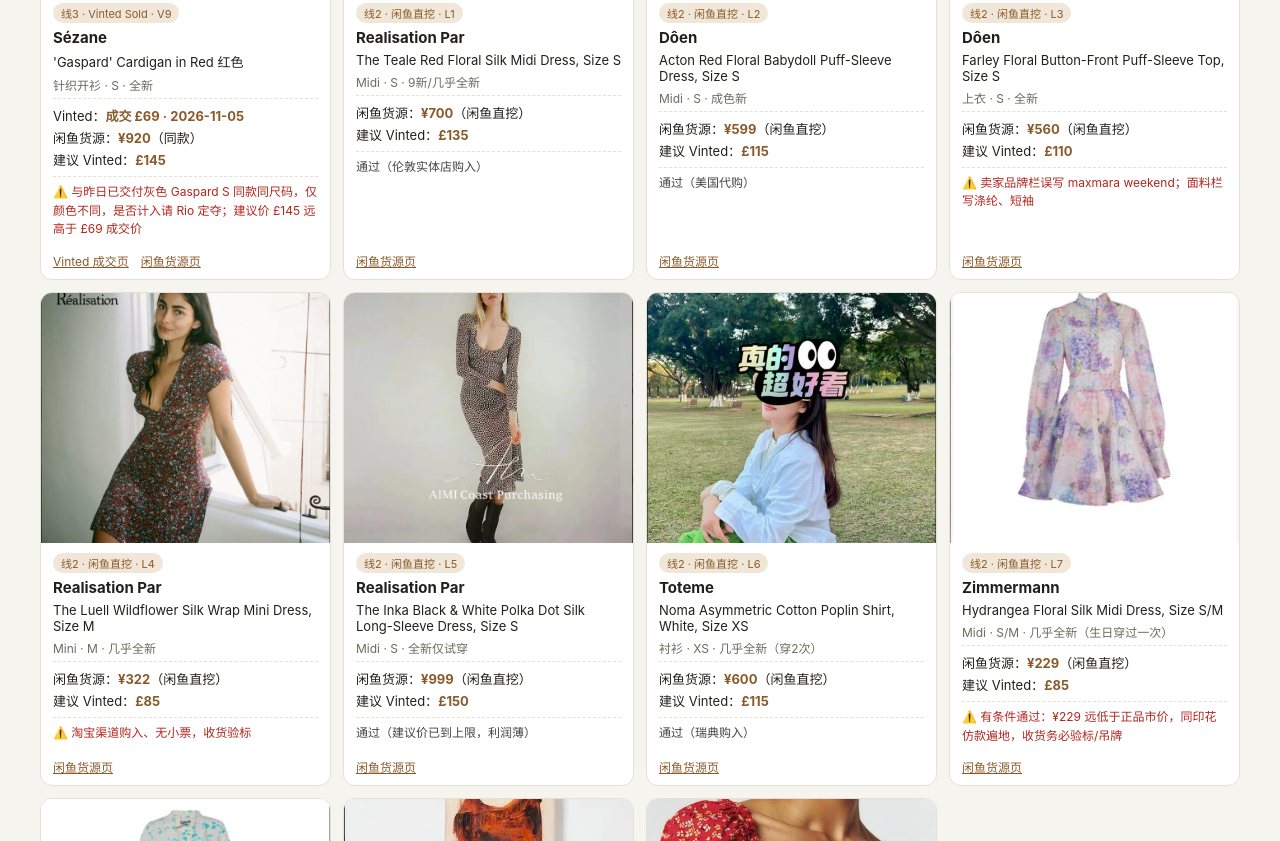
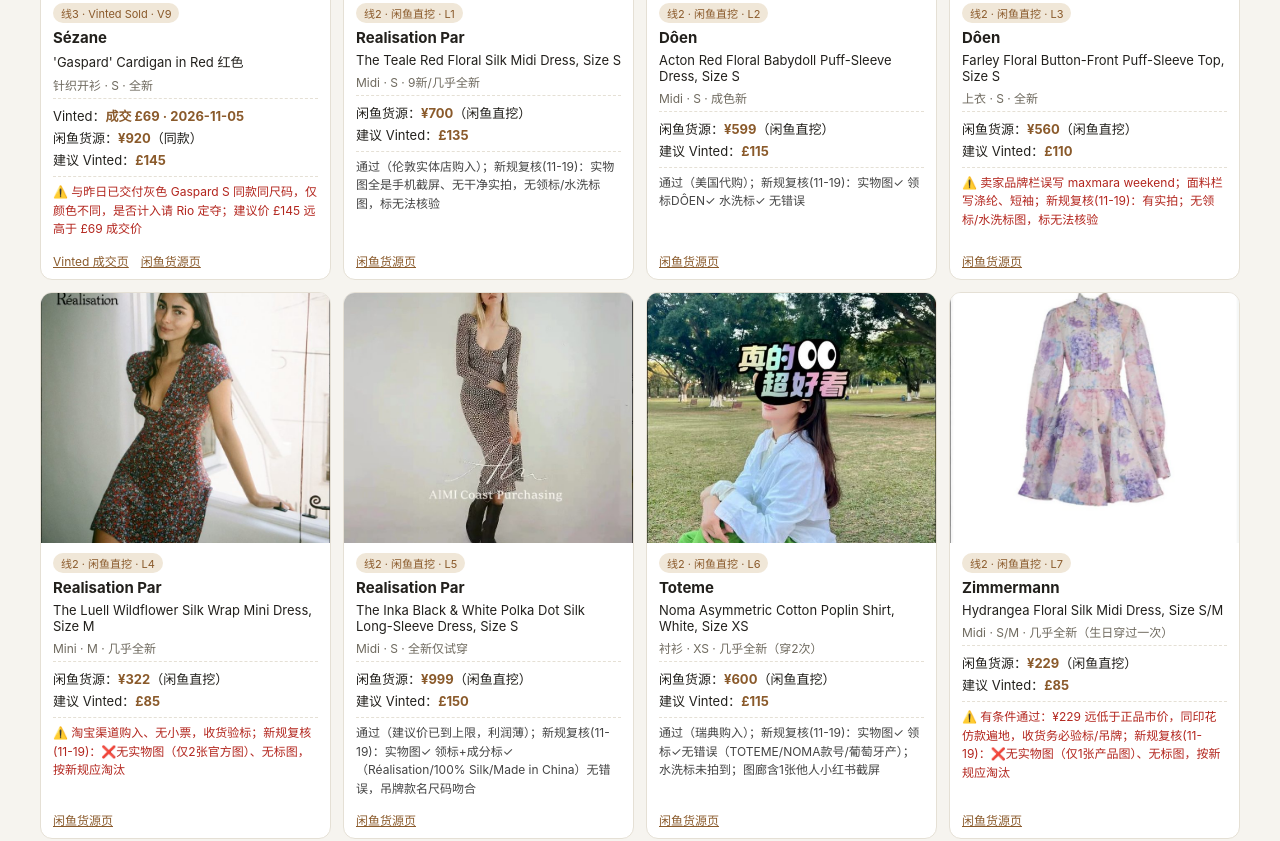
Before and after one commit to austinbill1979/vt-selection-report, a plain HTML site: page index.html in a window 1280 px wide. Shown: the part 1103-1944 px from the top of the page. Drawn offline with Linux system fonts and the light colour scheme.

Commit message:
Update report page

```diff
--- a/index.html
+++ b/index.html
@@ -65,16 +65,16 @@ const DATA=[
 {id:"D12",line:"L1D",ln:"线1 · Depop",brand:"Toteme",style:"Sleeveless Organic Cotton Tee Dress",cat:"T恤连衣裙",size:"S",cond:"全新带标签",src:"$42",srcUrl:"https://www.depop.com/products/moxkepteverything-toteme-sleeveless-organic-cotton-tee-585f/",xy:"¥615",xyKind:"替代款（灰色）",xyUrl:"https://www.goofish.com/item?id=1090494106927",sug:"£110",img:"https://media-photos.depop.com/b1/350068500/5097469952_630659fc63a94848a6366df6a10f6d38/P0.jpg",flag:"⚠️ 货源为灰色替代款；奶白 ¥800 同款仅搜索证据，未取到链接",warn:1},
 {id:"V2",line:"L3",ln:"线3 · Vinted Sold",brand:"Sézane",style:"Embroidered Floral Mohair Crew Neck Sweater 刺绣碎花马海毛圆领毛衣",cat:"针织毛衣",size:"M（待确认）",cond:"全新仅试穿",src:"成交 £65 · 2026-11-06",srcUrl:"https://www.vinted.co.uk/items/10669814874-sezane-embroidered-floral-mohair-blend-crew-neck-sweater",xy:"¥860",xyKind:"同款",xyUrl:"https://www.goofish.com/item?id=1092164090177",sug:"£145",img:"https://images1.vinted.net/t/05_00f26_qF64isQmRRkBvip9iGgrnqeg/f800/50e0f435.webp?s=5e1357666162ec061277c2eb4d74da827a68b91e",flag:"⚠️ 尺码待确认（卖家写 S、M，量度为 S 胸围 93cm）；建议价 £145 远高于 £65 成交价；卖家为新号（80 天，3 售）",warn:1},
 {id:"V9",line:"L3",ln:"线3 · Vinted Sold",brand:"Sézane",style:"'Gaspard' Cardigan in Red 红色",cat:"针织开衫",size:"S",cond:"全新",src:"成交 £69 · 2026-11-05",srcUrl:"https://www.vinted.co.uk/items/10633739428-sezane-gaspard-cardigan-in-red",xy:"¥920",xyKind:"同款",xyUrl:"https://www.goofish.com/item?id=854855373416",sug:"£145",img:"https://images1.vinted.net/t/02_011e4_iFLphsTVyCDgE3Nz9cLUDRSc/f800/2b1cc76f.webp?s=c84351d6e8c82e809161ac9bc96367ce7b497ab4",flag:"⚠️ 与昨日已交付灰色 Gaspard S 同款同尺码，仅颜色不同，是否计入请 Rio 定夺；建议价 £145 远高于 £69 成交价",warn:1},
-{id:"L1",line:"L2",ln:"线2 · 闲鱼直挖",brand:"Realisation Par",style:"The Teale Red Floral Silk Midi Dress, Size S",cat:"Midi",size:"S",cond:"9新/几乎全新",src:"",srcUrl:"",xy:"¥700",xyKind:"闲鱼直挖",xyUrl:"https://www.goofish.com/item?id=1049092073113",sug:"£135",img:"img/2026-11-19/L1.jpg",flag:"通过（伦敦实体店购入）",warn:0},
-{id:"L2",line:"L2",ln:"线2 · 闲鱼直挖",brand:"Dôen",style:"Acton Red Floral Babydoll Puff-Sleeve Dress, Size S",cat:"Midi",size:"S",cond:"成色新",src:"",srcUrl:"",xy:"¥599",xyKind:"闲鱼直挖",xyUrl:"https://www.goofish.com/item?id=1093219393131",sug:"£115",img:"img/2026-11-19/L2.jpg",flag:"通过（美国代购）",warn:0},
-{id:"L3",line:"L2",ln:"线2 · 闲鱼直挖",brand:"Dôen",style:"Farley Floral Button-Front Puff-Sleeve Top, Size S",cat:"上衣",size:"S",cond:"全新",src:"",srcUrl:"",xy:"¥560",xyKind:"闲鱼直挖",xyUrl:"https://www.goofish.com/item?id=808759288424",sug:"£110",img:"img/2026-11-19/L3.jpg",flag:"⚠️ 卖家品牌栏误写 maxmara weekend；面料栏写涤纶、短袖",warn:1},
-{id:"L4",line:"L2",ln:"线2 · 闲鱼直挖",brand:"Realisation Par",style:"The Luell Wildflower Silk Wrap Mini Dress, Size M",cat:"Mini",size:"M",cond:"几乎全新",src:"",srcUrl:"",xy:"¥322",xyKind:"闲鱼直挖",xyUrl:"https://www.goofish.com/item?id=1097655217746",sug:"£85",img:"img/2026-11-19/L4.jpg",flag:"⚠️ 淘宝渠道购入、无小票，收货验标",warn:1},
-{id:"L5",line:"L2",ln:"线2 · 闲鱼直挖",brand:"Realisation Par",style:"The Inka Black & White Polka Dot Silk Long-Sleeve Dress, Size S",cat:"Midi",size:"S",cond:"全新仅试穿",src:"",srcUrl:"",xy:"¥999",xyKind:"闲鱼直挖",xyUrl:"https://www.goofish.com/item?id=1070953399479",sug:"£150",img:"img/2026-11-19/L5.jpg",flag:"通过（建议价已到上限，利润薄）",warn:0},
-{id:"L6",line:"L2",ln:"线2 · 闲鱼直挖",brand:"Toteme",style:"Noma Asymmetric Cotton Poplin Shirt, White, Size XS",cat:"衬衫",size:"XS",cond:"几乎全新（穿2次）",src:"",srcUrl:"",xy:"¥600",xyKind:"闲鱼直挖",xyUrl:"https://www.goofish.com/item?id=671435682708",sug:"£115",img:"img/2026-11-19/L6.jpg",flag:"通过（瑞典购入）",warn:0},
-{id:"L7",line:"L2",ln:"线2 · 闲鱼直挖",brand:"Zimmermann",style:"Hydrangea Floral Silk Midi Dress, Size S/M",cat:"Midi",size:"S/M",cond:"几乎全新（生日穿过一次）",src:"",srcUrl:"",xy:"¥229",xyKind:"闲鱼直挖",xyUrl:"https://www.goofish.com/item?id=1091886328479",sug:"£85",img:"img/2026-11-19/L7.jpg",flag:"⚠️ 有条件通过：¥229 远低于正品市价，同印花仿款遍地，收货务必验标/吊牌",warn:1},
-{id:"L8",line:"L2",ln:"线2 · 闲鱼直挖",brand:"GANNI",style:"White Floral Belted Midi Dress, Size XS (32)",cat:"Midi",size:"XS(32)",cond:"轻微穿着痕迹",src:"",srcUrl:"",xy:"¥220",xyKind:"闲鱼直挖",xyUrl:"https://www.goofish.com/item?id=1026985172419",sug:"£65",img:"img/2026-11-19/L8.jpg",flag:"⚠️ 卖家在胸前缝了暗扣，上架时如实说明",warn:1},
-{id:"L9",line:"L2",ln:"线2 · 闲鱼直挖",brand:"Acne Studios",style:"Slip Dress, Size 34 (XS)",cat:"Midi",size:"34",cond:"轻微穿着痕迹",src:"",srcUrl:"",xy:"¥540",xyKind:"闲鱼直挖",xyUrl:"https://www.goofish.com/item?id=1089863250403",sug:"£105",img:"img/2026-11-19/L9.jpg",flag:"⚠️ 描述单薄、无购入来源，购前向卖家要水洗标/领标照片；昨日已交付 Acne 缎面蝴蝶结系带 Midi 34（另一卖家），疑似同款式不同件",warn:1},
-{id:"L10",line:"L2",ln:"线2 · 闲鱼直挖",brand:"Reformation",style:"Red Floral Top, Size S (US 2)",cat:"上衣",size:"S(US2)",cond:"轻微穿着痕迹（只穿一次）",src:"",srcUrl:"",xy:"¥128",xyKind:"闲鱼直挖",xyUrl:"https://www.goofish.com/item?id=1013901466024",sug:"£45",img:"img/2026-11-19/L10.jpg",flag:"通过",warn:0}
+{id:"L1",line:"L2",ln:"线2 · 闲鱼直挖",brand:"Realisation Par",style:"The Teale Red Floral Silk Midi Dress, Size S",cat:"Midi",size:"S",cond:"9新/几乎全新",src:"",srcUrl:"",xy:"¥700",xyKind:"闲鱼直挖",xyUrl:"https://www.goofish.com/item?id=1049092073113",sug:"£135",img:"img/2026-11-19/L1.jpg",flag:"通过（伦敦实体店购入）；新规复核(11-19)：实物图全是手机截屏、无干净实拍，无领标/水洗标图，标无法核验",warn:0},
+{id:"L2",line:"L2",ln:"线2 · 闲鱼直挖",brand:"Dôen",style:"Acton Red Floral Babydoll Puff-Sleeve Dress, Size S",cat:"Midi",size:"S",cond:"成色新",src:"",srcUrl:"",xy:"¥599",xyKind:"闲鱼直挖",xyUrl:"https://www.goofish.com/item?id=1093219393131",sug:"£115",img:"img/2026-11-19/L2.jpg",flag:"通过（美国代购）；新规复核(11-19)：实物图✓ 领标DÔEN✓ 水洗标✓ 无错误",warn:0},
+{id:"L3",line:"L2",ln:"线2 · 闲鱼直挖",brand:"Dôen",style:"Farley Floral Button-Front Puff-Sleeve Top, Size S",cat:"上衣",size:"S",cond:"全新",src:"",srcUrl:"",xy:"¥560",xyKind:"闲鱼直挖",xyUrl:"https://www.goofish.com/item?id=808759288424",sug:"£110",img:"img/2026-11-19/L3.jpg",flag:"⚠️ 卖家品牌栏误写 maxmara weekend；面料栏写涤纶、短袖；新规复核(11-19)：有实拍；无领标/水洗标图，标无法核验",warn:1},
+{id:"L4",line:"L2",ln:"线2 · 闲鱼直挖",brand:"Realisation Par",style:"The Luell Wildflower Silk Wrap Mini Dress, Size M",cat:"Mini",size:"M",cond:"几乎全新",src:"",srcUrl:"",xy:"¥322",xyKind:"闲鱼直挖",xyUrl:"https://www.goofish.com/item?id=1097655217746",sug:"£85",img:"img/2026-11-19/L4.jpg",flag:"⚠️ 淘宝渠道购入、无小票，收货验标；新规复核(11-19)：❌无实物图（仅2张官方图）、无标图，按新规应淘汰",warn:1},
+{id:"L5",line:"L2",ln:"线2 · 闲鱼直挖",brand:"Realisation Par",style:"The Inka Black & White Polka Dot Silk Long-Sleeve Dress, Size S",cat:"Midi",size:"S",cond:"全新仅试穿",src:"",srcUrl:"",xy:"¥999",xyKind:"闲鱼直挖",xyUrl:"https://www.goofish.com/item?id=1070953399479",sug:"£150",img:"img/2026-11-19/L5.jpg",flag:"通过（建议价已到上限，利润薄）；新规复核(11-19)：实物图✓ 领标+成分标✓（Réalisation/100% Silk/Made in China）无错误，吊牌款名尺码吻合",warn:0},
+{id:"L6",line:"L2",ln:"线2 · 闲鱼直挖",brand:"Toteme",style:"Noma Asymmetric Cotton Poplin Shirt, White, Size XS",cat:"衬衫",size:"XS",cond:"几乎全新（穿2次）",src:"",srcUrl:"",xy:"¥600",xyKind:"闲鱼直挖",xyUrl:"https://www.goofish.com/item?id=671435682708",sug:"£115",img:"img/2026-11-19/L6.jpg",flag:"通过（瑞典购入）；新规复核(11-19)：实物图✓ 领标✓无错误（TOTEME/NOMA款号/葡萄牙产）；水洗标未拍到；图廊含1张他人小红书截屏",warn:0},
+{id:"L7",line:"L2",ln:"线2 · 闲鱼直挖",brand:"Zimmermann",style:"Hydrangea Floral Silk Midi Dress, Size S/M",cat:"Midi",size:"S/M",cond:"几乎全新（生日穿过一次）",src:"",srcUrl:"",xy:"¥229",xyKind:"闲鱼直挖",xyUrl:"https://www.goofish.com/item?id=1091886328479",sug:"£85",img:"img/2026-11-19/L7.jpg",flag:"⚠️ 有条件通过：¥229 远低于正品市价，同印花仿款遍地，收货务必验标/吊牌；新规复核(11-19)：❌无实物图（仅1张产品图）、无标图，按新规应淘汰",warn:1},
+{id:"L8",line:"L2",ln:"线2 · 闲鱼直挖",brand:"GANNI",style:"White Floral Belted Midi Dress, Size XS (32)",cat:"Midi",size:"XS(32)",cond:"轻微穿着痕迹",src:"",srcUrl:"",xy:"¥220",xyKind:"闲鱼直挖",xyUrl:"https://www.goofish.com/item?id=1026985172419",sug:"£65",img:"img/2026-11-19/L8.jpg",flag:"⚠️ 卖家在胸前缝了暗扣，上架时如实说明；新规复核(11-19)：实物图✓ 领标GANNI✓无错误；水洗标未拍到",warn:1},
+{id:"L9",line:"L2",ln:"线2 · 闲鱼直挖",brand:"Acne Studios",style:"Slip Dress, Size 34 (XS)",cat:"Midi",size:"34",cond:"轻微穿着痕迹",src:"",srcUrl:"",xy:"¥540",xyKind:"闲鱼直挖",xyUrl:"https://www.goofish.com/item?id=1089863250403",sug:"£105",img:"img/2026-11-19/L9.jpg",flag:"⚠️ 描述单薄、无购入来源，购前向卖家要水洗标/领标照片；昨日已交付 Acne 缎面蝴蝶结系带 Midi 34（另一卖家），疑似同款式不同件；新规复核(11-19)：有实拍；无领标/水洗标图，标无法核验",warn:1},
+{id:"L10",line:"L2",ln:"线2 · 闲鱼直挖",brand:"Reformation",style:"Red Floral Top, Size S (US 2)",cat:"上衣",size:"S(US2)",cond:"轻微穿着痕迹（只穿一次）",src:"",srcUrl:"",xy:"¥128",xyKind:"闲鱼直挖",xyUrl:"https://www.goofish.com/item?id=1013901466024",sug:"£45",img:"img/2026-11-19/L10.jpg",flag:"通过；新规复核(11-19)：实物图✓ 领标✓（Reformation/尺码2）；标题称有水洗标但图廊未拍到",warn:0}
 ]},{date:"2026-11-18",items:[
 {id:"P1",line:"L1P",ln:"线1 · Poshmark",brand:"Dôen",style:"Ischia Dress Floral Botanical",cat:"Midi",size:"海外 S / 货源 XS",cond:"穿过一次",src:"$230",srcUrl:"https://poshmark.com/listing/Ischia-Floral-Botanical-Midi-Dress-S-6af9d5c783b26cf1d0c93524",xy:"¥850",xyKind:"同款",xyUrl:"https://www.goofish.com/item?id=1072161957729",sug:"£140",img:"https://di2ponv0v5otw.cloudfront.net/posts/2026/11/15/6af9d5c783b26cf1d0c93524/l_6af9d5dc31f0f6841ce60710.jpg",flag:"⚠️ Kdocs 重复风险：Ischia 历史上架两次（尺码未记录）；货源 XS 与海外 S 不一致",warn:1},
 {id:"P2",line:"L1P",ln:"线1 · Poshmark",brand:"Reformation",style:"Jensen Dress",cat:"Midi 裹身",size:"海外 S / 货源 XS",cond:"穿过一两次",src:"$150",srcUrl:"https://poshmark.com/listing/Reformation-Jensen-Dress-sz-S-60099435ffba94c496d745a2",xy:"¥538",xyKind:"替代款",xyUrl:"https://www.goofish.com/item?id=1067281816223",sug:"£115",img:"https://di2ponv0v5otw.cloudfront.net/posts/2021/01/21/60099435ffba94c496d745a2/l_60fdc183c693bda2a9f22f76.jpg",flag:"替代款：红色波点裹身裙，款名/真丝未确认",warn:0},
```
